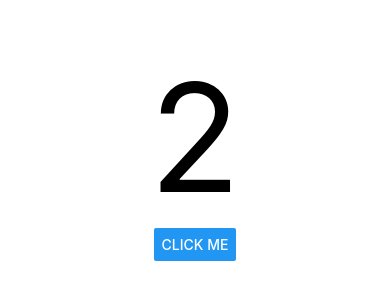
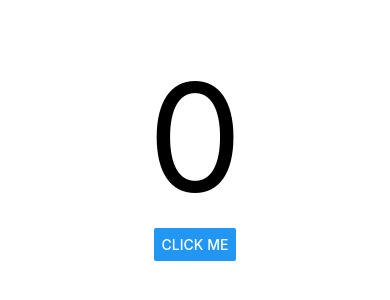
Before and after one commit to Mizzan/rock-paper-scissors-app, a React Native app: screen / in a window 390 px wide. Shown: the part 268-568 px from the top of the page. Built offline with nearby package versions, Linux system fonts and the light colour scheme.

Commit message:
counter decrement

```diff
--- a/src/PlayScreen.js
+++ b/src/PlayScreen.js
@@ -2,13 +2,18 @@ import React, { useEffect, useState } from 'react';
 import { StyleSheet, View, Text, Button } from 'react-native';
 
 const PlayScreen = () => {
-  const [counter, setCounter] = useState(2);
+  const [counter, setCounter] = useState(3);
 
   useEffect(() => {
-    // const timer = setTimeout(() => {
-    //   setCounter((prev) => prev - 1);
-    // }, 500);
+    if(counter === 0){
+      return;
+    }
+
+    const timer = setTimeout(() => {
+      setCounter((prev) => prev - 1);
+    }, 500);
   }, [counter]);
+
   return (
     <View style={styles.container}>
       <Text style={styles.counter}>{counter}</Text>
```
Also changed, not shown: 1 other file (tests, documents, lock files or other folders).
